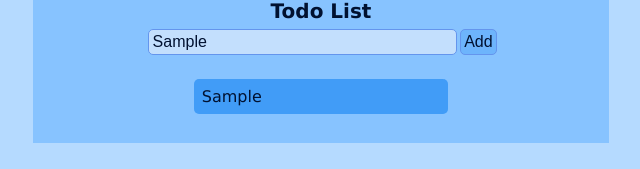
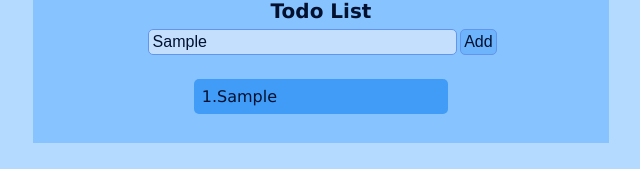
Before and after one commit to Reishi006/angular-todo-list, an Angular app: page / in a window 1280 px wide. Both pictures are taken after typing "Sample" into the empty fields and a click on the button "Add". Shown: the part 350-519 px from the top of the page, without its empty margins (319-959 px from the left). Built offline with nearby package versions, Linux system fonts and the light colour scheme.

Commit message:
Update app.component.html

```diff
--- a/src/app/app.component.html
+++ b/src/app/app.component.html
@@ -3,12 +3,14 @@
     <article class="main-todo-upper">
       <div class="main-todo-title">Todo List</div>
       <div>
-        <input #todoInput type="text">
-        <button (click)="addToList(todoInput.value)">Add</button>
+        <input #todoInput (keyup)="addToListEnter($event, todoInput.value)" type="text">
+        <button
+          (click)="addToList(todoInput.value)"
+          >Add</button>
       </div>
     </article>
     <article class="main-todo-list">
-      <div *ngFor="let entry of list" class="todo-element">{{entry}}</div>
+      <div *ngFor="let entry of list; let i = index" class="todo-element">{{i + 1}}.{{entry}}</div>
     </article>
   </main>
 </div>
```
